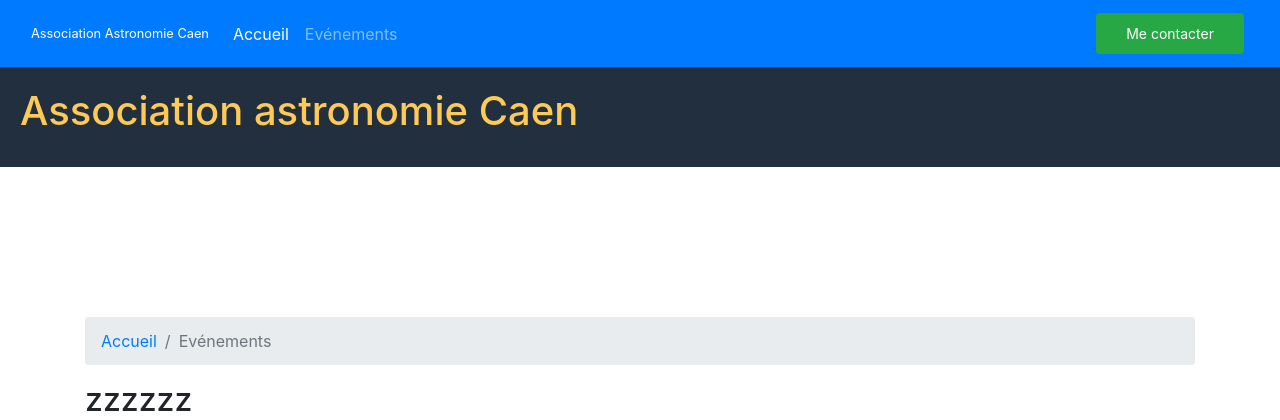
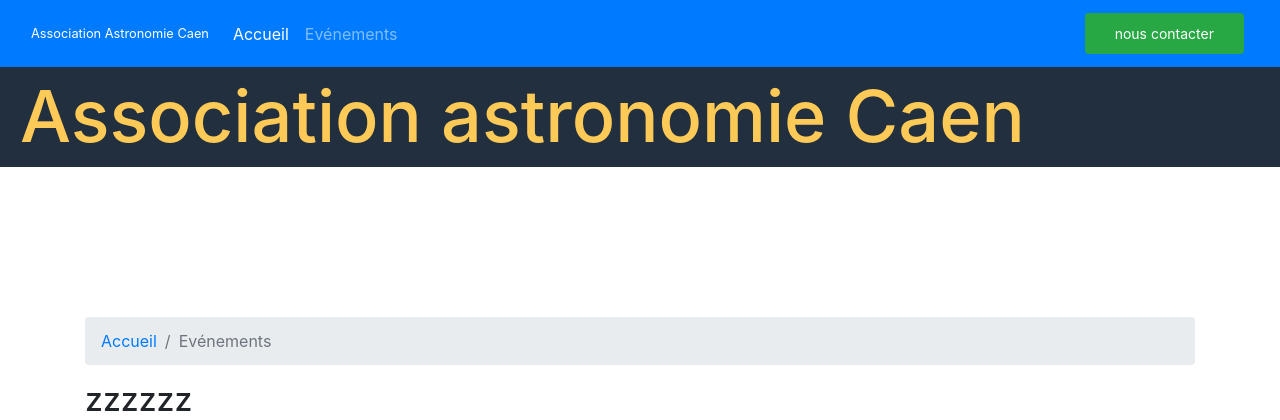
Before and after one commit to fx-145/Eval1_site_web, a PHP site: page /asso_astronomie_caen_pg1.html in a window 1280 px wide. Shown: the top 420 px of the page. Run offline with PHP 8.4, Linux system fonts and the light colour scheme.

Commit message:
quelques ajustements jour 1

```diff
--- a/asso_astronomie_caen_pg1.html
+++ b/asso_astronomie_caen_pg1.html
@@ -4,8 +4,9 @@
     <!-- meta données pour le référencement du site web  -->
     <title>Association astronomie Caen</title>
     <meta charset="utf-8" />
-    <meta name="description" content="Association pour l'étude et la pratique de l'astronomie à Caen et ses environs. Accès à tous âges" />
+    <meta name="description" content="Association pour l'étude et la pratique de l'astronomie à Caen et ses environs. Accès pour tous âges" />
 
+     <!-- Affichage barre de navigation  -->
 <link rel="stylesheet"
   href="https://cdn.jsdelivr.net/npm/bootstrap@4.6.1/dist/css/bootstrap.min.css"
   integrity="sha384-zCbKRCUGaJDkqS1kPbPd7TveP5iyJE0EjAuZQTgFLD2ylzuqKfdKlfG/eSrtxUkn"
@@ -13,7 +14,7 @@
     />
 <link rel="stylesheet" href="style.css"/>
   </head>
-  <!-- Affichage barre de navigation  -->
+
   <body>
     <nav class="navbar navbar-expand-lg navbar-dark bg-primary">
       <div class="container-fluid">
@@ -21,28 +22,28 @@
         <div class="collapse navbar-collapse">
           <ul class="navbar-nav">
             <li class="nav-text">
-              <a class="nav-link active" aria-current="page" href="file:///C:/Users/Fx/Desktop/Studi/Front%20End/HTML/Evaluation%201/asso_astronomie_caen_pg1.html"
-                >Accueil</a
-              >
+              <a class="nav-link active" aria-current="page" href="file:///C:/Users/Fx/Desktop/Studi/Front%20End/HTML/Evaluation%201/Eval1_site_web/asso_astronomie_caen_pg1.html"
+                >Accueil</a>
             </li>
             <li class="nav-item">
-              <a class="nav-link" href="file:///C:/Users/Fx/Desktop/Studi/Front%20End/HTML/Evaluation%201/asso_astronomie_caen_pg2.html#">Evénements</a>
+              <a class="nav-link" href="file:///C:/Users/Fx/Desktop/Studi/Front%20End/HTML/Evaluation%201/Eval1_site_web/asso_astronomie_caen_pg2.html#">Evénements</a>
             </li>
           </ul>
         </div>
+        <!-- Affichage du bouton "nous contacter"-->
         <form class="d-flex">
-          <button class="btn btn-sm btn btn-success" data-bs-toggle="modal" data-bs-target="#contactModal" type="button">Me contacter</button>
+          <button class="btn btn-sm btn btn-success" data-bs-toggle="modal" data-bs-target="#contactModal" type="button">nous contacter</button>
         </form>
       </div>
     </nav>
-
-    <h1 class="header"> Association astronomie Caen</h1>
+    <!-- Affichage du titre dans barre en bleu sur fond noir -->
+    <h1 class=" header titre"> Association astronomie Caen</h1>
     <main class="container">
       <!-- insertion du fil d'ariane "breadcrumb"  -->
       <div class="row mt-3">
         <nav class="col-12" aria-label="breadcrumb">
           <ol class="breadcrumb">
-            <li class="breadcrumb-item active "><a href="file:///C:/Users/Fx/Desktop/Studi/Front%20End/HTML/Evaluation%201/asso_astronomie_caen_pg1.html">Accueil</a></li>
+            <li class="breadcrumb-item active "><a href="file:///C:/Users/Fx/Desktop/Studi/Front%20End/HTML/Evaluation%201/Eval1_site_web/asso_astronomie_caen_pg1.html">Accueil</a></li>
             <li class="breadcrumb-item active" aria-current="page">
               Evénements
             </li>
@@ -52,7 +53,7 @@
       <!-- disposition des cartes-->
       <section>
         <h2>zzzzzz</h2>
-        <div class="row row-cols-1 row-cols-sm-2 text">
+        <div class="row row-cols-1 row-cols-sm-3 text">
           <article class="col p-2">
             <div class="card">
               <img
--- a/style.css
+++ b/style.css
@@ -10,10 +10,28 @@ html {
   font-size: 0.8rem;
 }
 
+.titre {
+  font-size: 7vh;
+}
+
 @media screen and (min-width: 640px) {
-  .text {
+  .text, .titre {
     /* réglages à partir de 640px et + : même police et taille un peu plus grande. */
     font-size: 1rem;
+  }
+}
+@media screen and (min-width: 320px) {
+  .text, .titre {
+    /* réglages à partir de 640px et + : même police et taille plus petite. */
+    font-size: 0.8rem;
+    float: right;
+  }
+}
+/* réglages à partir de 640px et + : ajustememt du viewport et hauteur de ligne */
+@media screen and (min-width: 640px) {
+  .titre {
+    font-size: 9vh;
+    line-height: 0.8em;
   }
 }
 .header,
--- a/style.scss
+++ b/style.scss
@@ -8,13 +8,34 @@ html {
   font-family: sans-serif;
   font-size: 0.8rem;
   }
+.titre {
+  font-size: 7vh;
+
+
+}
+
+
   @media screen and (min-width: 640px) {
-  .text {
+  .text, .titre{
       /* réglages à partir de 640px et + : même police et taille un peu plus grande. */
       font-size: 1rem;
     }
 }
 
+@media screen and (min-width: 320px) {
+  .text, .titre{
+      /* réglages à partir de 640px et + : même police et taille plus petite. */
+      font-size: 0.8rem;
+      float:right
+    }
+}
+/* réglages à partir de 640px et + : ajustememt du viewport et hauteur de ligne */
+@media screen and (min-width: 640px) {
+  .titre{
+  font-size: 9vh;
+  line-height: 0.8em
+  }
+}
 
 $background-dark: #222f3e;
 $text-light: #feca57;
```
Also changed, not shown: asso_astronomie_caen_pg2.html (+4 -4 lines), 1 other file.
